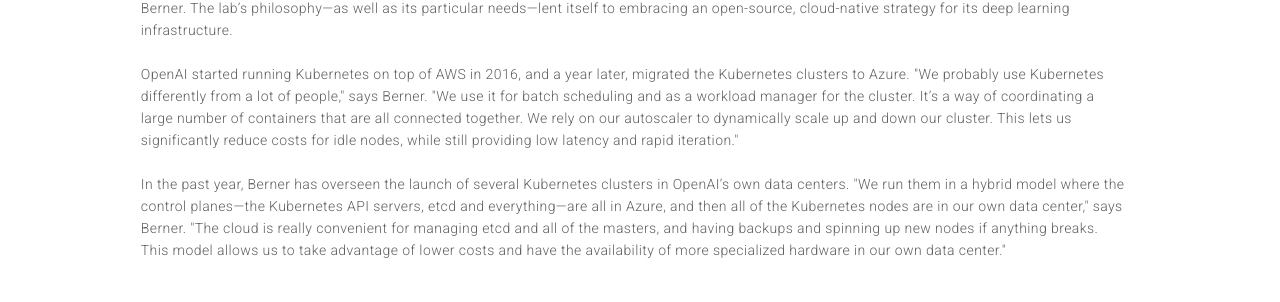
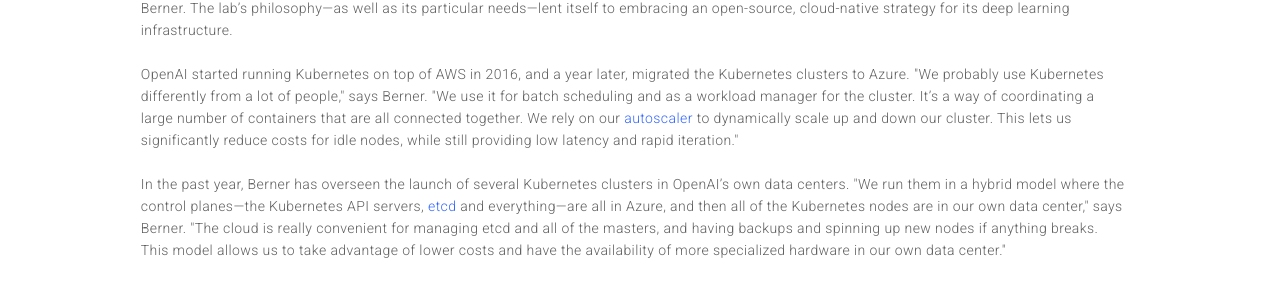
Before and after one commit to alexcontini/alexcontini.github.io, a Jekyll site: the page openAI/openAI.html, which Jekyll copies as it is, in a window 1280 px wide and 900 px high, scrolled down 1651 px. Shown: the part 194-496 px from the top of the window. Built offline with Jekyll 4.4.1, drawn with Linux system fonts in a browser that asks for light colours; some of the changed text lies outside the part shown.

Commit message:
Update openAI.html

```diff
--- a/openAI/openAI.html
+++ b/openAI/openAI.html
@@ -32,7 +32,7 @@
     An artificial intelligence research lab, OpenAI needed infrastructure for deep learning that would allow experiments to be run either in the cloud or in its own data center, and to easily scale. Portability, speed, and cost were the main drivers.
 <br>
     <h2>Solution</h2>
-    OpenAI began running Kubernetes on top of AWS in 2016, and in early 2017 migrated to Azure. OpenAI runs key experiments in fields including robotics and gaming both in Azure and in its own data centers, depending on which cluster has free capacity. "We use Kubernetes mainly as a batch scheduling system and rely on our autoscaler to dynamically scale up and down our cluster," says Christopher Berner, Head of Infrastructure. "This lets us significantly reduce costs for idle nodes, while still providing low latency and rapid iteration."
+    OpenAI began running Kubernetes on top of AWS in 2016, and in early 2017 migrated to Azure. OpenAI runs key experiments in fields including robotics and gaming both in Azure and in its own data centers, depending on which cluster has free capacity. "We use Kubernetes mainly as a batch scheduling system and rely on our <a href="https://github.com/openai/kubernetes-ec2-autoscaler">autoscaler</a> to dynamically scale up and down our cluster," says Christopher Berner, Head of Infrastructure. "This lets us significantly reduce costs for idle nodes, while still providing low latency and rapid iteration."
 </div>
 
 <div class="col2">
@@ -60,8 +60,8 @@
 <div class="fullcol">
   <h2>From experiments in robotics to old-school video game play research, OpenAI’s work in artificial intelligence technology is meant to be shared.</h2>
   With a mission to ensure powerful AI systems are safe, they care deeply about open source—both benefiting from it and contributing safety technology into it. "The research that we do, we want to spread it as widely as possible so everyone can benefit," says OpenAI’s Head of Infrastructure Christopher Berner. The lab’s philosophy—as well as its particular needs—lent itself to embracing an open-source, cloud-native strategy for its deep learning infrastructure.<br><br>
-  OpenAI started running Kubernetes on top of AWS in 2016, and a year later, migrated the Kubernetes clusters to Azure. "We probably use Kubernetes differently from a lot of people," says Berner. "We use it for batch scheduling and as a workload manager for the cluster. It’s a way of coordinating a large number of containers that are all connected together. We rely on our autoscaler to dynamically scale up and down our cluster. This lets us significantly reduce costs for idle nodes, while still providing low latency and rapid iteration." <br><br>
-  In the past year, Berner has overseen the launch of several Kubernetes clusters in OpenAI’s own data centers. "We run them in a hybrid model where the control planes—the Kubernetes API servers, etcd and everything—are all in Azure, and then all of the Kubernetes nodes are in our own data center," says Berner. "The cloud is really convenient for managing etcd and all of the masters, and having backups and spinning up new nodes if anything breaks. This model allows us to take advantage of lower costs and have the availability of more specialized hardware in our own data center."
+  OpenAI started running Kubernetes on top of AWS in 2016, and a year later, migrated the Kubernetes clusters to Azure. "We probably use Kubernetes differently from a lot of people," says Berner. "We use it for batch scheduling and as a workload manager for the cluster. It’s a way of coordinating a large number of containers that are all connected together. We rely on our <a href="https://github.com/openai/kubernetes-ec2-autoscaler">autoscaler</a> to dynamically scale up and down our cluster. This lets us significantly reduce costs for idle nodes, while still providing low latency and rapid iteration." <br><br>
+  In the past year, Berner has overseen the launch of several Kubernetes clusters in OpenAI’s own data centers. "We run them in a hybrid model where the control planes—the Kubernetes API servers, <a href="https://github.com/coreos/etcd">etcd</a> and everything—are all in Azure, and then all of the Kubernetes nodes are in our own data center," says Berner. "The cloud is really convenient for managing etcd and all of the masters, and having backups and spinning up new nodes if anything breaks. This model allows us to take advantage of lower costs and have the availability of more specialized hardware in our own data center."
 
 
 </div>
@@ -102,8 +102,8 @@
 
 <div class="fullcol">
 
-  OpenAI is also benefiting from other technologies in the CNCF cloud-native ecosystem. gRPC is used by many of its systems for communications between different services, and Prometheus is in place "as a debugging tool if things go wrong," says Berner. "We actually haven’t had any real problems in our Kubernetes clusters recently, so I don’t think anyone has looked at our Prometheus monitoring in a while. If something breaks, it will be there."<br><br>
-  One of the things Berner continues to focus on is Kubernetes’ ability to scale, which is essential to deep learning experiments. OpenAI has been able to push one of its Kubernetes clusters on Azure up to more than 2,500 nodes. "I think we’ll probably hit the 5,000-machine number that Kubernetes has been tested at before too long," says Berner, adding, "We’re definitely hiring if you’re excited about working on these things!"
+  OpenAI is also benefiting from other technologies in the CNCF cloud-native ecosystem. <a href="https://grpc.io/">gRPC</a> is used by many of its systems for communications between different services, and <a href="https://prometheus.io/">Prometheus</a> is in place "as a debugging tool if things go wrong," says Berner. "We actually haven’t had any real problems in our Kubernetes clusters recently, so I don’t think anyone has looked at our Prometheus monitoring in a while. If something breaks, it will be there."<br><br>
+  One of the things Berner continues to focus on is Kubernetes’ ability to scale, which is essential to deep learning experiments. OpenAI has been able to push one of its Kubernetes clusters on Azure up to more than <a href="https://blog.openai.com/scaling-kubernetes-to-2500-nodes/">2,500 nodes</a>. "I think we’ll probably hit the 5,000-machine number that Kubernetes has been tested at before too long," says Berner, adding, "We’re definitely <a href="https://jobs.lever.co/openai/f163bf64-278e-417b-ad2e-5e508a29eb71">hiring</a> if you’re excited about working on these things!"
 </div>
 
 </section>
```
